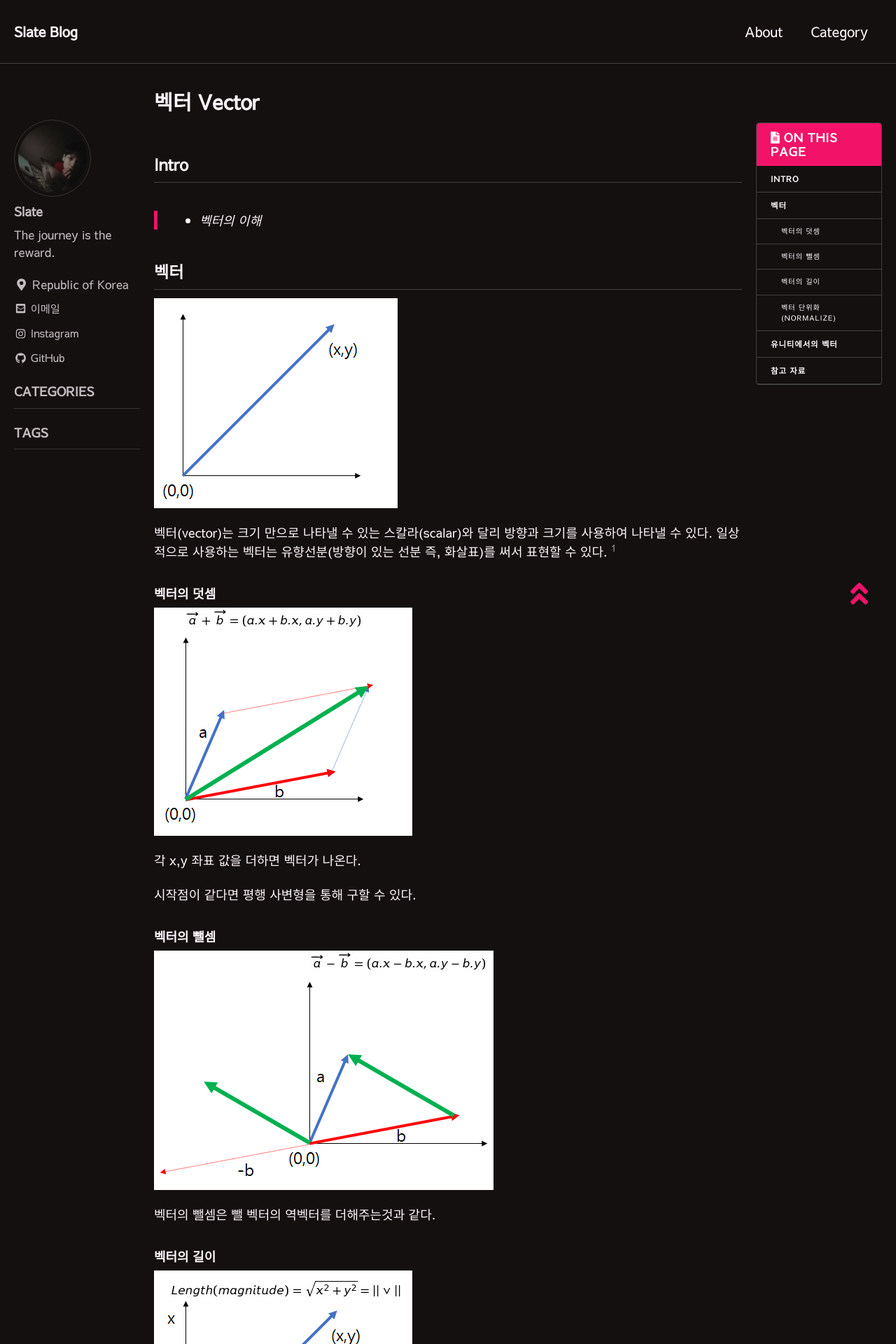
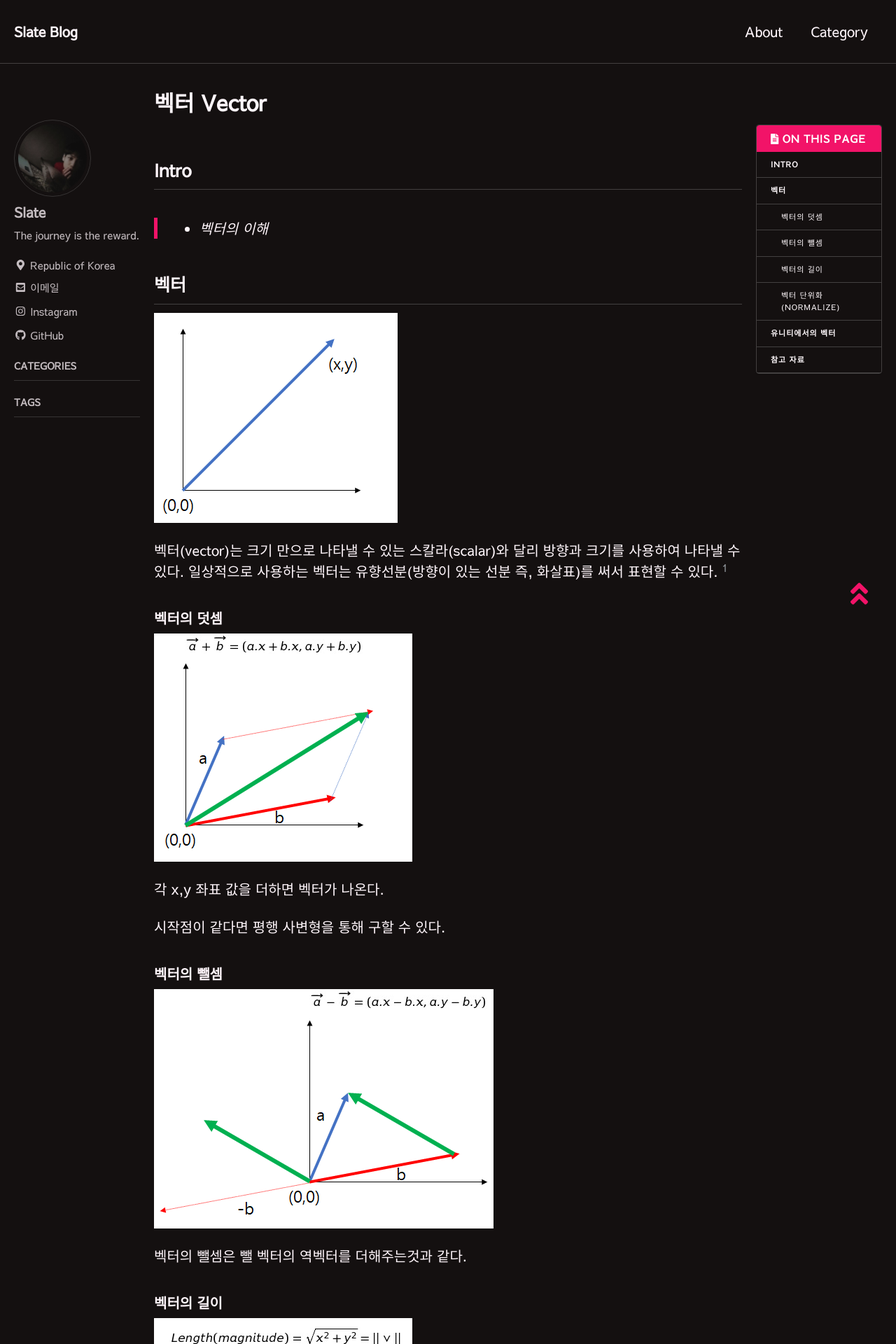
Before and after one commit to lesslate/lesslate.github.io, a Jekyll site: the page built from _posts/Mathematics/2018-12-08-벡터 Vector.md, in a window 1280 px wide. Shown: the top 1920 px of the page at 70% size. Built offline with Jekyll 4.4.1, drawn with Linux system fonts in a browser that asks for light colours; nearby versions of some CDN libraries; some web fonts are replaced; comment, search, counter and statistics services are not loaded.

Commit message:
Update main.scss

```diff
--- a/assets/css/main.scss
+++ b/assets/css/main.scss
@@ -12,14 +12,14 @@
 $indent-var: 1.2em;
 
 /* type scale */
-$type-size-1: 2.391em;
-$type-size-2: 1.903em;
-$type-size-3: 1.463em;
-$type-size-4: 1.15em;
-$type-size-5: 0.9em;
-$type-size-6: 0.85em;
-$type-size-7: 0.7875em;
-$type-size-8: 0.725em;
+$type-size-1 : 2.441em;  // ~39.056px
+$type-size-2 : 1.953em;  // ~31.248px
+$type-size-3 : 1.563em;  // ~25.008px
+$type-size-4 : 1.25em;   // ~20px
+$type-size-5 : 1em;      // ~16px
+$type-size-6 : 0.75em;   // ~12px
+$type-size-7 : 0.6875em; // ~11px
+$type-size-8 : 0.625em;  // ~10px
 
 /* solarized light syntax highlighting (base16) */
 $base00: #ffffff ;
```
